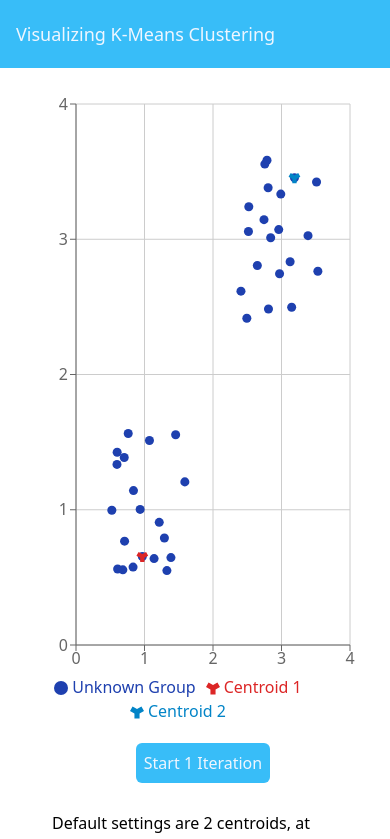
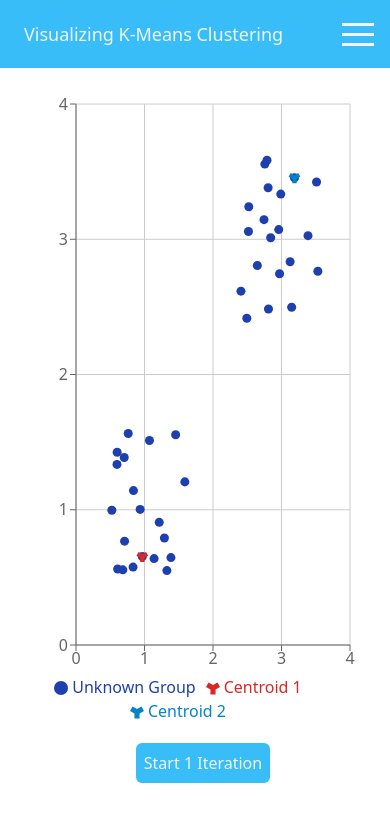
Before and after one commit to Yuheng3107/machine-learning-algorithms-viz, a React (Vite) app: page / in a window 390 px wide. Shown: the top 839 px of the page. Built offline with nearby package versions, Linux system fonts and the light colour scheme.

Commit message:
Added hamburger for mobile

```diff
--- a/package.json
+++ b/package.json
@@ -10,6 +10,7 @@
     "preview": "vite preview"
   },
   "dependencies": {
+    "hamburger-react": "^2.5.1",
     "react": "^18.2.0",
     "react-dom": "^18.2.0",
     "react-loader-spinner": "^6.1.6",
--- a/src/App.tsx
+++ b/src/App.tsx
@@ -1,11 +1,16 @@
 import KMeansVisualization from "./components/KMeansVisualization";
 import Header from "./components/Header";
-
+import { useState } from "react";
 function App() {
+  // this is used to set visibility of the settings form in mobile, when settings form is visible, viz will be hidden
+  const [isVisible, setVisibility] = useState<boolean>(false);
   return (
     <div className="flex-col">
-      <Header></Header>
-      <KMeansVisualization></KMeansVisualization>
+      <Header isVisible={isVisible} setVisibility={setVisibility}></Header>
+      <KMeansVisualization
+        isVisible={isVisible}
+        setVisibility={setVisibility}
+      ></KMeansVisualization>
     </div>
   );
 }
--- a/src/components/Header.tsx
+++ b/src/components/Header.tsx
@@ -1,9 +1,24 @@
-export default function Header() {
+import Hamburger from "hamburger-react";
+
+export default function Header({
+  isVisible,
+  setVisibility,
+}: {
+  isVisible: boolean;
+  setVisibility: (value: boolean) => void;
+}) {
   return (
-    <div className="h-[8vh] bg-[#38bdf8] mb-2 flex items-center">
+    <div className="h-[8vh] bg-[#38bdf8] mb-2 flex items-center px-2 justify-between xl:items-center">
       <h2 className="px-4 text-lg text-[#eff6ff]">
         Visualizing K-Means Clustering
       </h2>
+      <div className="sm:hidden">
+        <Hamburger
+          toggled={isVisible}
+          onToggle={setVisibility}
+          color="#eff6ff"
+        ></Hamburger>
+      </div>
     </div>
   );
 }
--- a/src/components/KMeansVisualization.tsx
+++ b/src/components/KMeansVisualization.tsx
@@ -11,7 +11,13 @@ const centroidPositions = [
   { x: 1, y: 3 },
   { x: 3, y: 1 },
 ];
-export default function KMeansVisualization() {
+export default function KMeansVisualization({
+  isVisible,
+  setVisibility,
+}: {
+  isVisible: boolean;
+  setVisibility?: (value: boolean) => void;
+}) {
   // this stores the points corresponding to each centroid
   // points[i][j] stores the jth point of the ith centroid, starting index from 0
   const [points, setPoints] = useState<Point[][]>([]);
@@ -200,6 +206,7 @@ export default function KMeansVisualization() {
 
   return (
     <div className="flex-col justify-center">
+      {!isVisible && (
         <div className="h-[80vh] w-screen flex-col justify-center items-center m-2 p-2">
           <div className="h-full w-full flex">
             <div className="hidden md:block w-1/3">
@@ -239,6 +246,8 @@ export default function KMeansVisualization() {
             </div>
           </div>
         </div>
+      )}
+      {isVisible && (
         <div className="block md:hidden w-full mt-10 p-2 px-10 mb-4">
           <SettingsForm
             setCentroidCount={setCentroidCount}
@@ -246,8 +255,10 @@ export default function KMeansVisualization() {
             setNoiseScaleFactor={setNoiseScaleFactor}
             isDisabled={count !== -1}
             loss={loss}
+            setVisibility={setVisibility}
           ></SettingsForm>
         </div>
+      )}
     </div>
   );
 }
--- a/src/components/SettingsForm.tsx
+++ b/src/components/SettingsForm.tsx
@@ -26,12 +26,14 @@ export default function SettingsForm({
   setNoiseScaleFactor,
   isDisabled,
   loss,
+  setVisibility,
 }: {
   setCentroidCount: (value: number) => void;
   setDataPointsPerCentroid: (value: number) => void;
   setNoiseScaleFactor: (value: number) => void;
   isDisabled: boolean;
   loss: string;
+  setVisibility?: (value: boolean) => void;
 }) {
   return (
     <div className="w-full">
@@ -50,6 +52,7 @@ export default function SettingsForm({
         options={centroidsOptions}
         onChange={(selectedOption) => {
           setCentroidCount(Number(selectedOption?.value));
+          setVisibility?.(false);
         }}
         isDisabled={isDisabled}
       ></Select>
@@ -59,6 +62,7 @@ export default function SettingsForm({
         defaultValue={dataPointsOptions[1]}
         onChange={(selectedOption) => {
           setDataPointsPerCentroid(Number(selectedOption?.value));
+          setVisibility?.(false);
         }}
         isDisabled={isDisabled}
       ></Select>
@@ -68,6 +72,7 @@ export default function SettingsForm({
         defaultValue={noiseScalingFactorOptions[2]}
         onChange={(selectedOption) => {
           setNoiseScaleFactor(Number(selectedOption?.value));
+          setVisibility?.(false);
         }}
         isDisabled={isDisabled}
       ></Select>
```
Also changed, not shown: 1 other file (tests, documents, lock files or other folders). Lines whose indentation alone changed are shown as unchanged.
